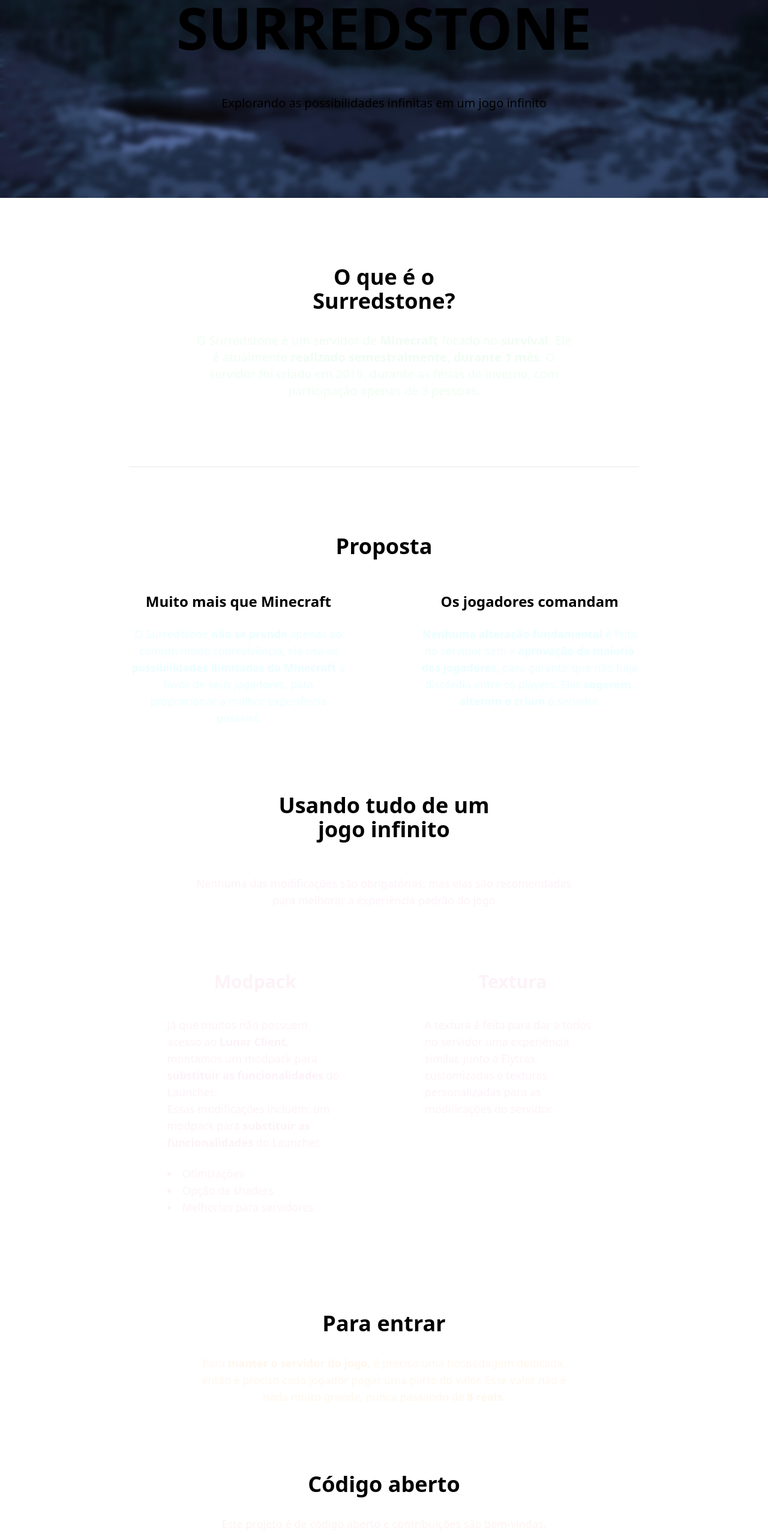
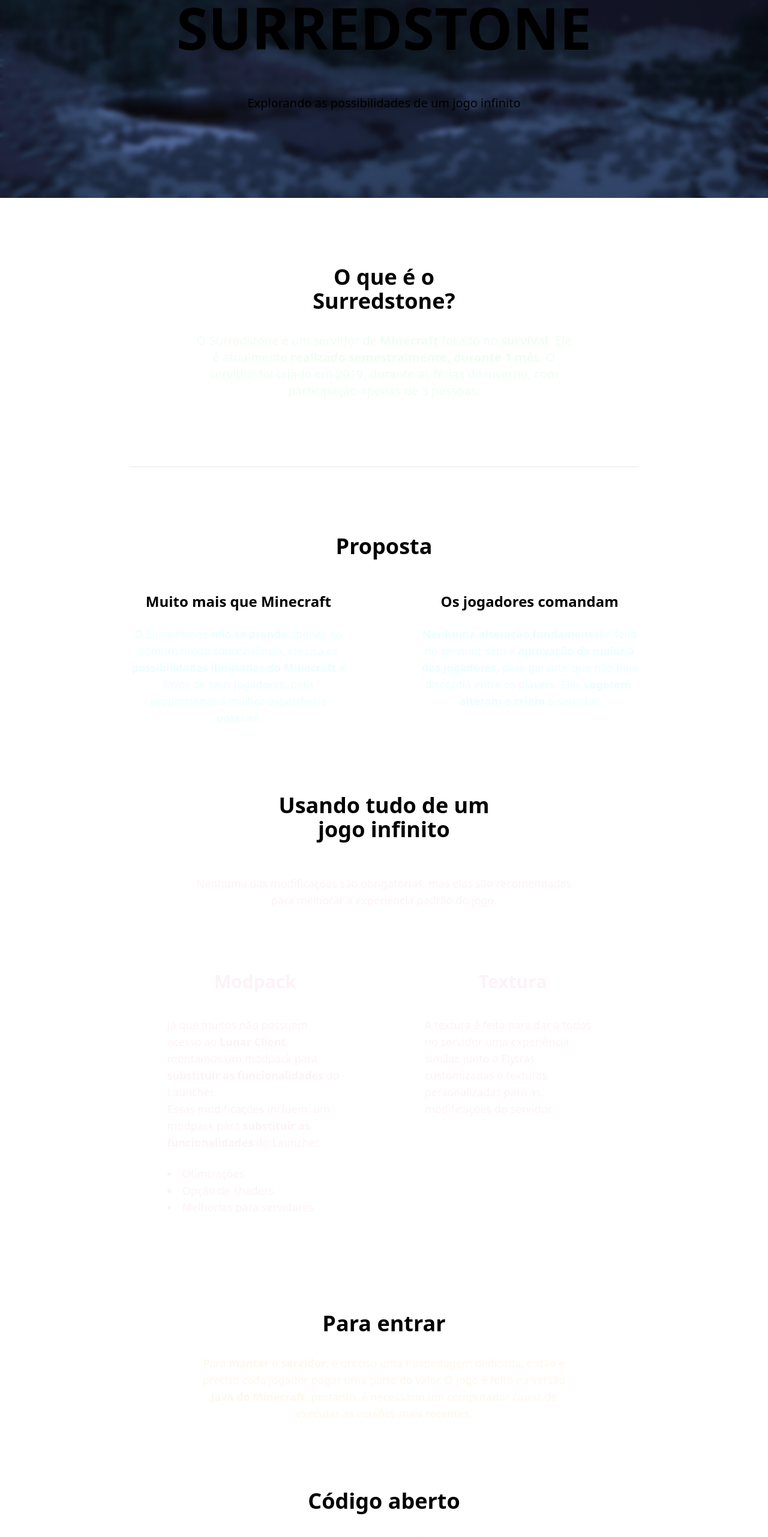
Before and after one commit to Panemiko/Web, a Next.js app: page / in a window 1280 px wide. Shown: the part 234-2797 px from the top of the page at 60% size. Built offline with nearby package versions, Linux system fonts and the light colour scheme; what tailwind-dracula would draw is missing.

Commit message:
feat: update join section

```diff
--- a/src/pages/index.tsx
+++ b/src/pages/index.tsx
@@ -48,7 +48,7 @@
               SURREDSTONE
             </h1>
             <p className='text-center text-lg md:text-xl text-dark-50 mx-6'>
-              Explorando as possibilidades infinitas em um jogo infinito
+              Explorando as possibilidades de um jogo infinito
             </p>
           </div>
         </main>
@@ -109,7 +109,7 @@
           </h1>
           <p className='text-pink-50 md:col-start-4 md:col-end-10 md:text-lg text-center mb-12'>
             Nenhuma das modificações são obrigatórias, mas elas são recomendadas
-            para melhorar a experiência padrão do jogo
+            para melhorar a experiência padrão do jogo.
           </p>
           <div className='md:col-start-3 md:col-end-7 md:mb-0 md:mx-8 md:py-12 md:px-8 bg-darker-700 py-8 px-4 mb-8 rounded-2xl text-pink-50'>
             <h2 className='md:text-3xl text-center font-bold text-2xl mb-10'>
@@ -148,10 +148,10 @@
             Para entrar
           </h1>
           <p className='text-orange-50 md:text-lg md:col-start-4 md:col-end-10  text-center'>
-            Para <b>manter o servidor do jogo</b>, é preciso uma hospedagem
+            Para <b>manter o servidor</b>, é preciso uma hospedagem
             dedicada, então é preciso cada jogador pagar uma parte do valor.
-            Esse valor não é nada muito grande, nunca passando de <b>8 reais</b>
-            .
+            O jogo é feito na versão <b>Java do Minecraft</b>, portanto, é necessário
+            um computador capaz de executar as versões mais recentes.
           </p>
         </section>
         <section
```
